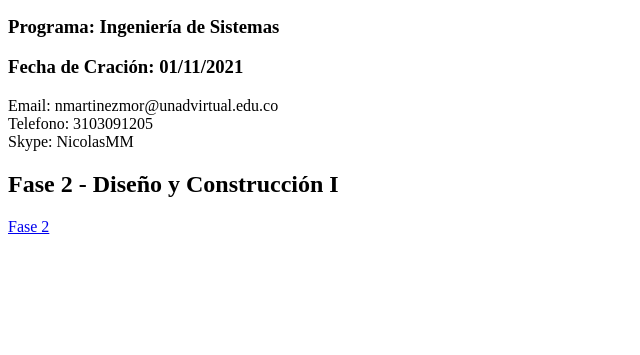
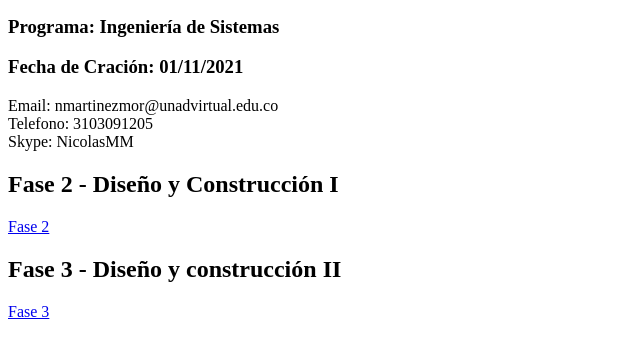
Before and after one commit to Nicolas-MM/DSW-NicolasMartinez, a plain HTML site: page index.html in a window 1280 px wide. Shown: the part 105-460 px from the top of the page, without its empty margins (0-640 px from the left). Drawn offline with Linux system fonts and the light colour scheme.

Commit message:
Fase 3 - Diseño y construcción II_new
Fase 3 - Diseño y construcción II_new

```diff
--- a/index.html
+++ b/index.html
@@ -21,6 +21,10 @@
         </p>
         <h2>Fase 2 - Diseño y Construcción I</h2>
         <a href="Fase 2/design.html"> Fase 2</a>
+        <br>
+
+        <h2>Fase 3 - Diseño y construcción II</h2>
+        <a href="Fase 3/index.html"> Fase 3</a>
 
 
 
```
